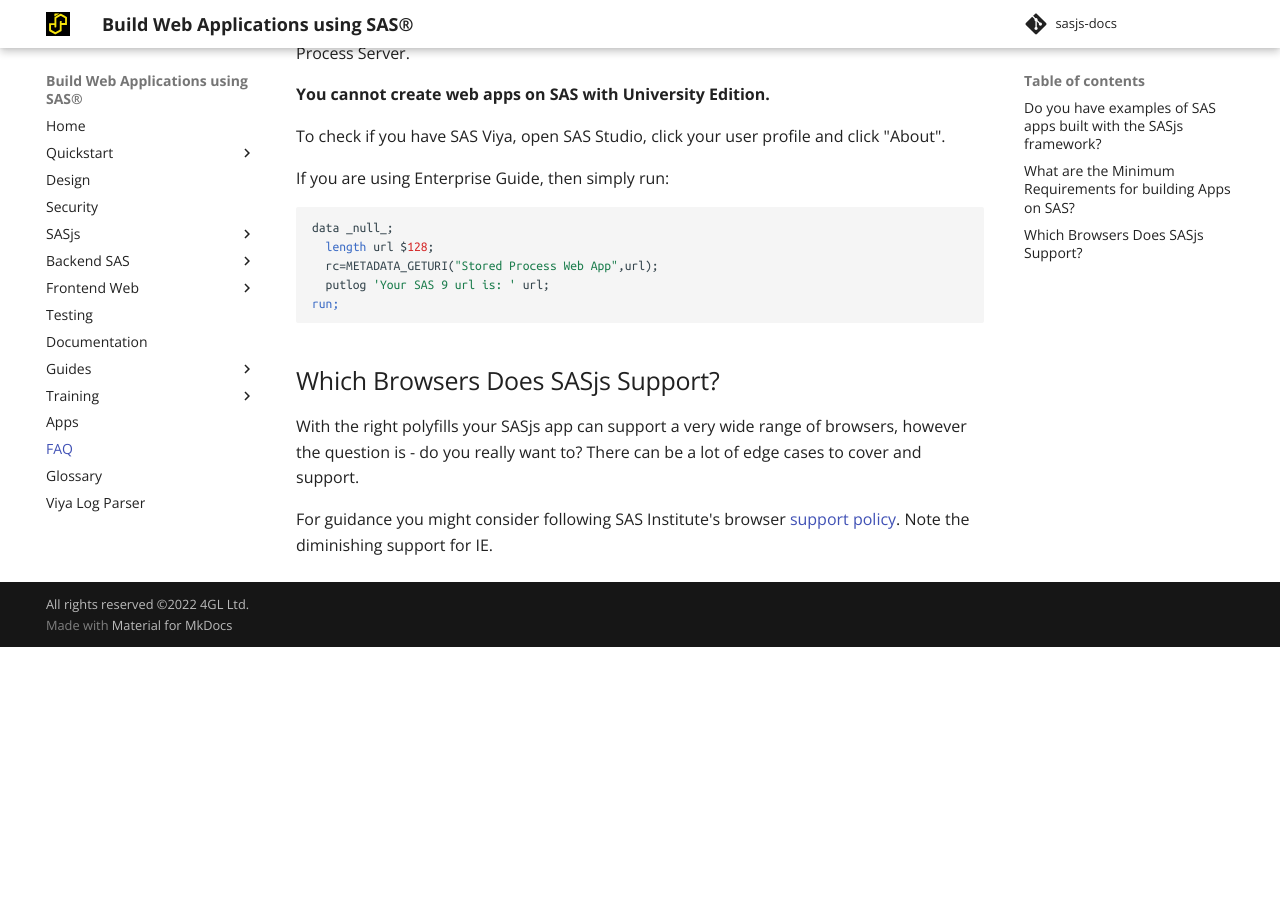
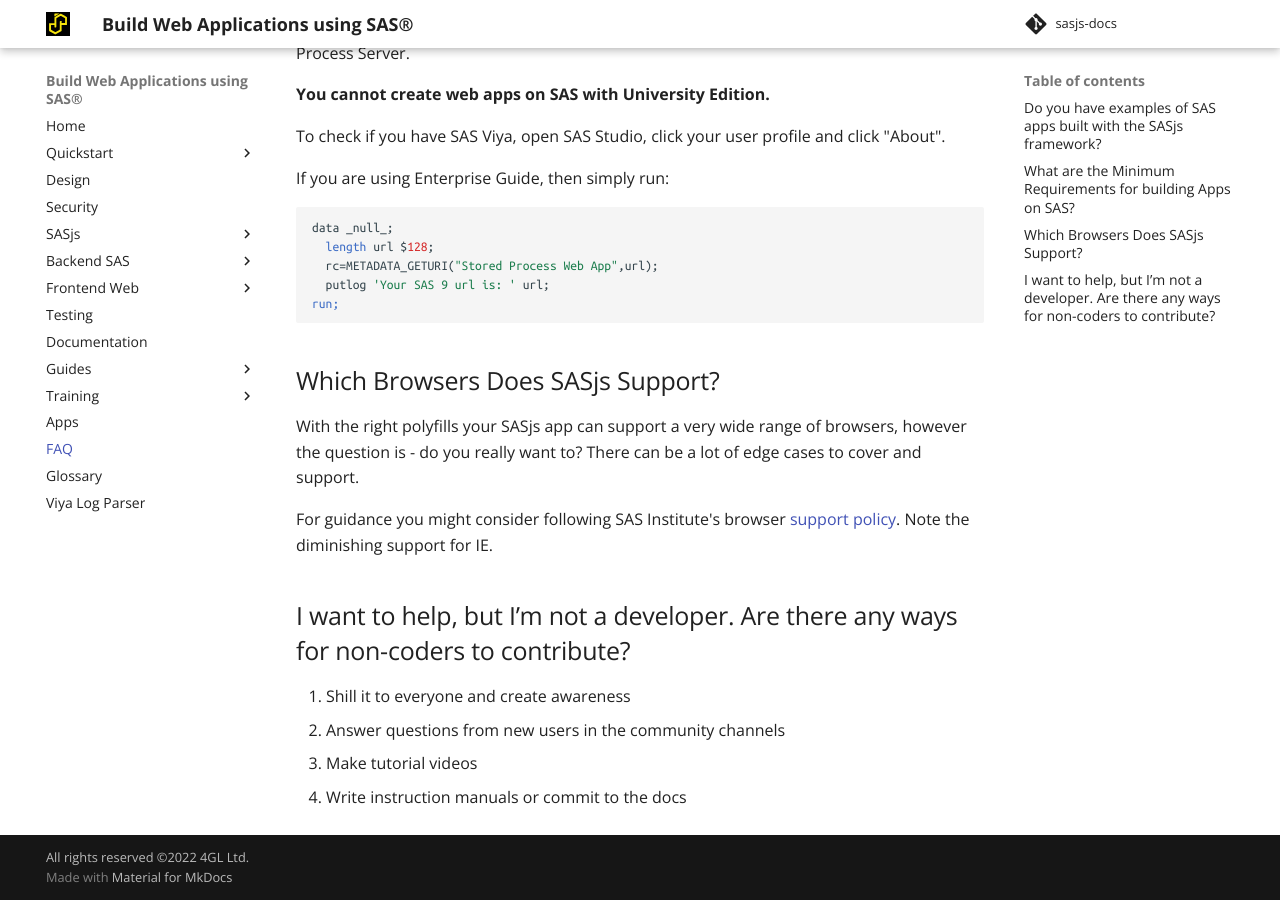
Before and after one commit to sasjs/sasjs.io, an MkDocs documentation site: the page built from docs/faq.md, in a window 1280 px wide and 900 px high, scrolled down 546 px. Built offline with MkDocs 1.6.1 and Material for MkDocs 9.7.7, drawn with Linux system fonts in a browser that asks for light colours; before the commit the page ends 1193 px from its top, so only the background shows below that.

Commit message:
Update faq.md

```diff
--- a/docs/faq.md
+++ b/docs/faq.md
@@ -41,7 +41,13 @@
 
 For guidance you might consider following SAS Institute's browser [support policy](https://support.sas.com/en/documentation/third-party-software-reference/9-4/support-for-9-4-web-browsers.html#:~:text=Microsoft%20Internet%20Explorer%20and%20Microsoft%20Edge&text=For%20most%20SAS%209.4%20applications,do%20not%20support%20Microsoft%20Edge).  Note the diminishing support for IE.
 
+I want to help, but I’m not a developer. Are there any ways for non-coders to contribute?
+---------------------
 
+1. Shill it to everyone and create awareness
+2. Answer questions from new users in the community channels
+3. Make tutorial videos
+4. Write instruction manuals or commit to the docs
 
 <script type="application/ld+json">
     {
```
